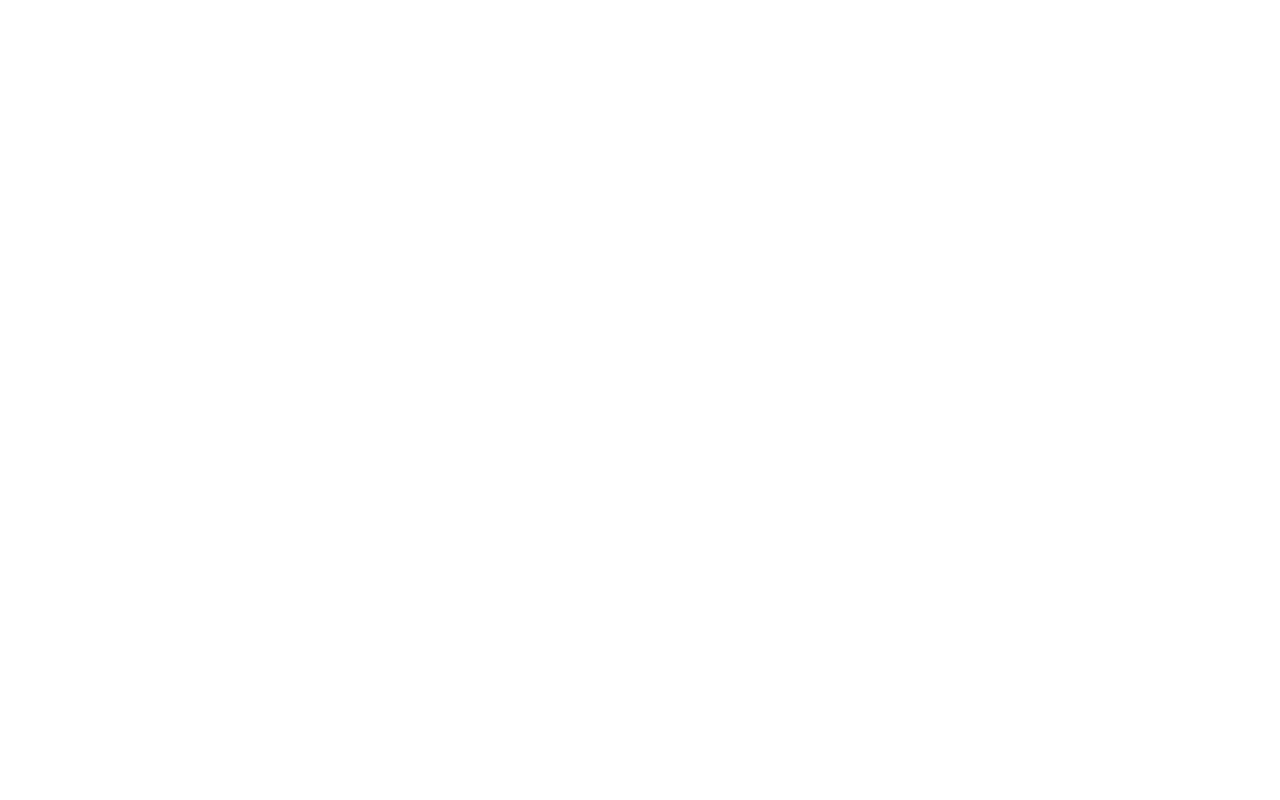
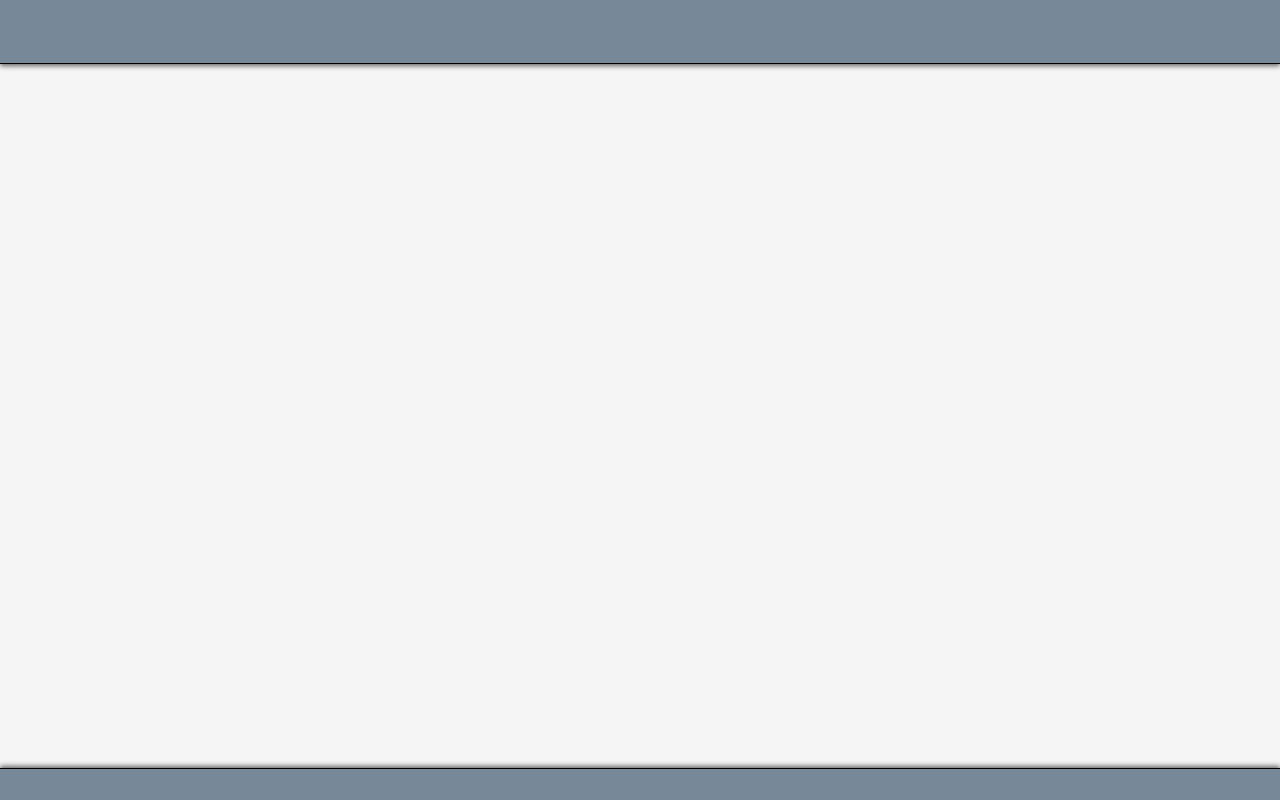
Before and after one commit to SamuelMeijer/Kunskapskontroll2-Samuel-Meijer, a plain HTML site: page index.html in a window 1280 px wide. Drawn offline with Linux system fonts and the light colour scheme.

Commit message:
Adding HTML-skeleton and basic CSS-styling

```diff
--- a/css/style.css
+++ b/css/style.css
@@ -1,5 +1,67 @@
+/* ******** GENERAL RESET ******** */
 * {
     box-sizing: border-box;
     padding: 0;
     margin: 0;
 }
+
+/* ******** VARIABLES ******** */
+:root {
+    /* WIDTH & HEIGHT */
+    --max-width: 900px;
+
+    --header-height: 4rem;
+    --footer-height: 2rem;
+
+    /* COLORS */
+    --header-footer-color: lightslategray;
+}
+
+/* ******** GENERAL SETTINGS ******** */
+body {
+    height: 100vh;
+    width: 100vw;
+
+    font-family: Helvetica, Arial, sans-serif;
+}
+
+/* ******** UTILITIES ******** */
+.container {
+    max-width: var(--max-width);
+    height: 100%;
+    margin: 0 auto;
+}
+
+/* ******** STYLING ******** */
+#header {
+    height: var(--header-height);
+    width: 100%;
+    border-bottom: 1px solid black;
+
+    background-color: var(--header-footer-color);
+
+    /* Setting z-index to show box-shadow */
+    position: relative;
+    z-index: 10;
+    box-shadow: 0px 2px 5px rgba(0, 0, 0, 0.6);
+}
+
+#main {
+    height: calc(100vh - var(--header-height) - var(--footer-height));
+    width: 100%;
+
+    background-color: whitesmoke;
+}
+
+#footer {
+    height: var(--footer-height);
+    width: 100%;
+    border-top: 1px solid black;
+
+    background-color: var(--header-footer-color);
+
+    /* Setting z-index to show box-shadow */
+    position: relative;
+    z-index: 10;
+    box-shadow: 0px -2px 5px rgba(0, 0, 0, 0.6);
+}
--- a/index.html
+++ b/index.html
@@ -7,7 +7,23 @@
     <title>Weather App</title>
 </head>
 <body>
+    <header id="header">
+        <div class="container">
 
+        </div>
+    </header>
+
+    <main id="main">
+        <div class="container">
+
+        </div>
+    </main>
+
+    <footer id="footer">
+        <div class="container">
+
+        </div>
+    </footer>
     <script src="./js/app.js"></script>
 </body>
 </html>
```
